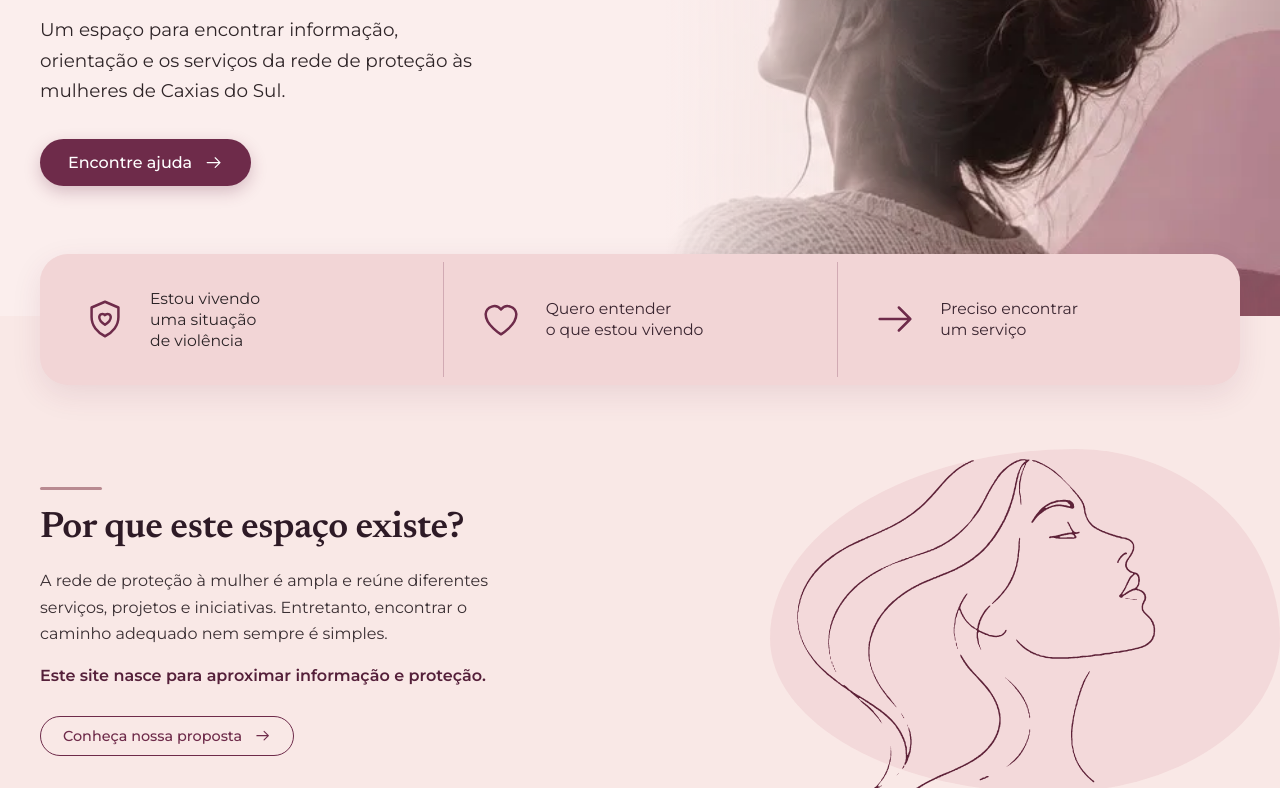
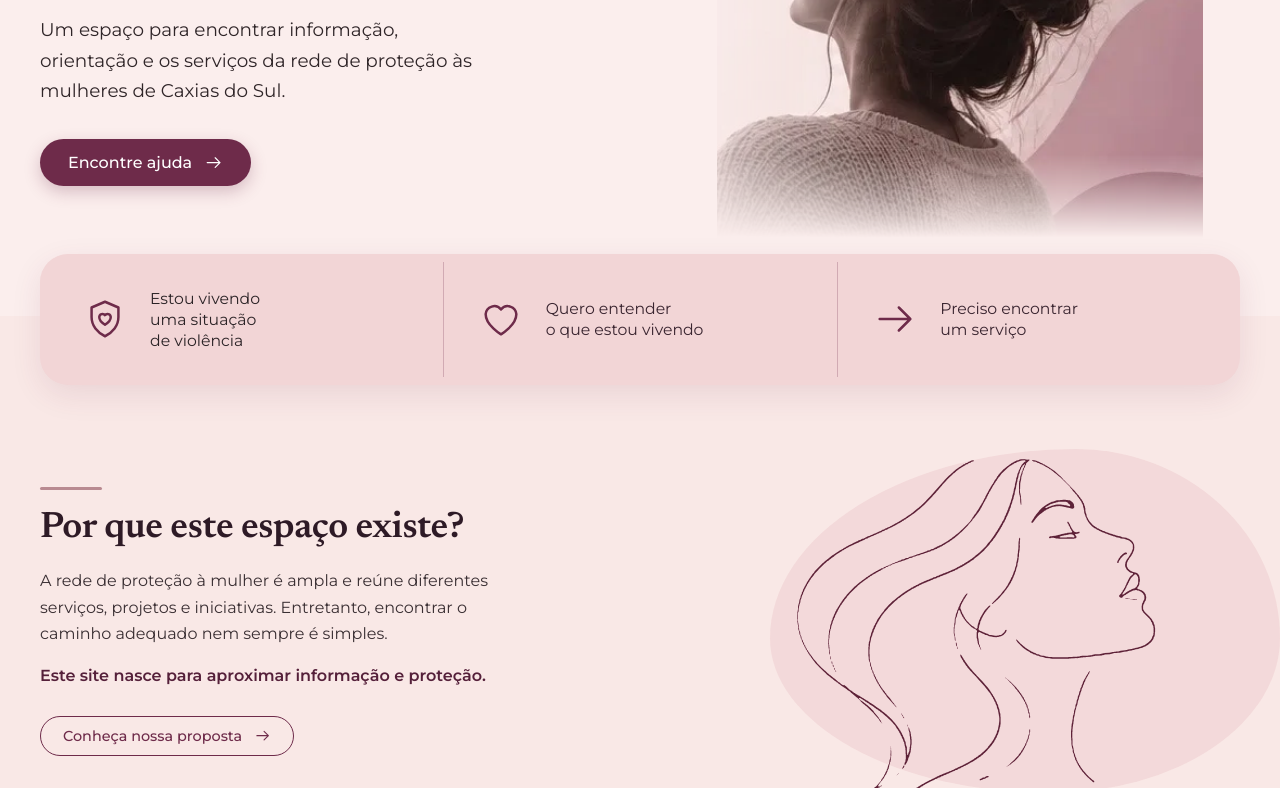
Before and after one commit to Diogo-Dg7/RedeProtWoman, a plain HTML site: page index.html in a window 1280 px wide. Shown: the part 312-1100 px from the top of the page. Drawn offline with Linux system fonts and the light colour scheme.

Commit message:
Hero: exibe a foto inteira e centralizada, sem cortes
Usa object-fit: contain com máscaras de degradê nas bordas.

Co-Authored-By: Claude Sonnet 5.5 <noreply@anthropic.com>

```diff
--- a/assets/css/style.css
+++ b/assets/css/style.css
@@ -412,3 +412,23 @@ p { margin: 0 0 1em; }
   .hero p { max-width: 100%; font-size: .92rem; }
   .hero h1 { max-width: 100%; }
 }
+
+/* ==========================================================
+   13. HERO – foto inteira e centralizada (sem cortes)
+   A foto é exibida com object-fit: contain e as bordas se
+   dissolvem no fundo com máscaras de degradê.
+   ========================================================== */
+.hero-art { inset: 40px 0 78px 50%; opacity: 1; display: flex; align-items: center; justify-content: center; }
+.hero-art::after { display: none; }
+.hero-art img {
+  width: 100%; height: 100%; object-fit: contain; object-position: center;
+  -webkit-mask-image: linear-gradient(90deg, transparent 0, #000 38%, #000 90%, transparent 100%), linear-gradient(180deg, transparent 0, #000 10%, #000 80%, transparent 100%);
+  -webkit-mask-composite: source-in;
+  mask-image: linear-gradient(90deg, transparent 0, #000 38%, #000 90%, transparent 100%), linear-gradient(180deg, transparent 0, #000 10%, #000 80%, transparent 100%);
+  mask-composite: intersect;
+}
+@media (max-width: 900px) { .hero-art { inset: 30px 0 70px 44%; } }
+@media (max-width: 680px) {
+  .hero-art { inset: auto 0 40px 0; width: 100%; height: 300px; }
+  .hero-inner { padding-block: 36px 330px; }
+}
```
